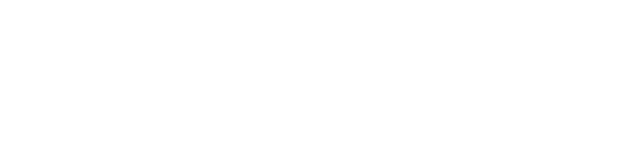
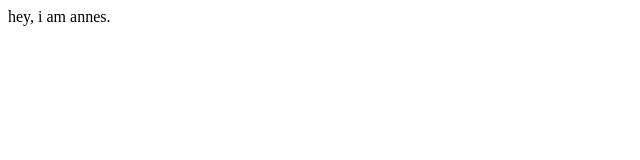
Before and after one commit to ranayavuz/website, a plain HTML site: page index.html in a window 1280 px wide. Shown: the whole page, without its empty margins (0-640 px from the left). Drawn offline with Linux system fonts and the light colour scheme.

Commit message:
Update index.html

```diff
--- a/index.html
+++ b/index.html
@@ -5,5 +5,6 @@
   </head>
   <body>
     <title>annes' story</title>
+    <p>hey, i am annes.</p>
   </body>
 </html>
```
